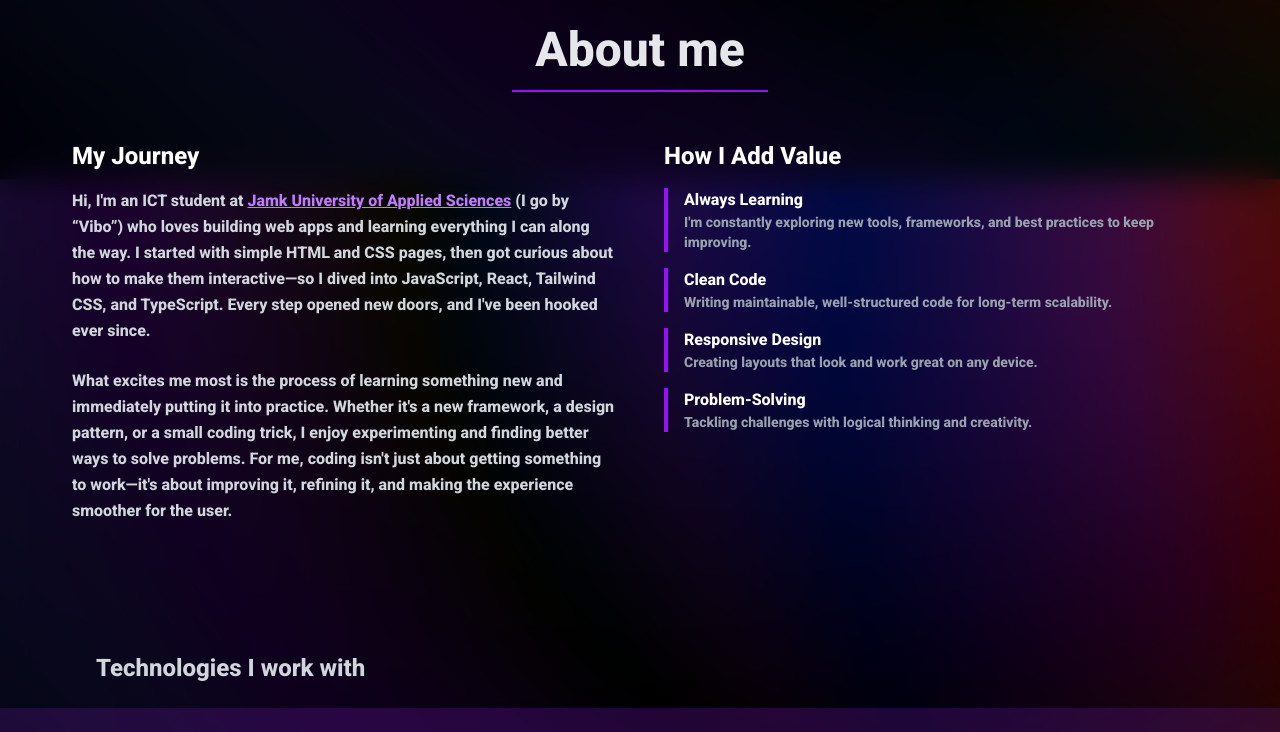
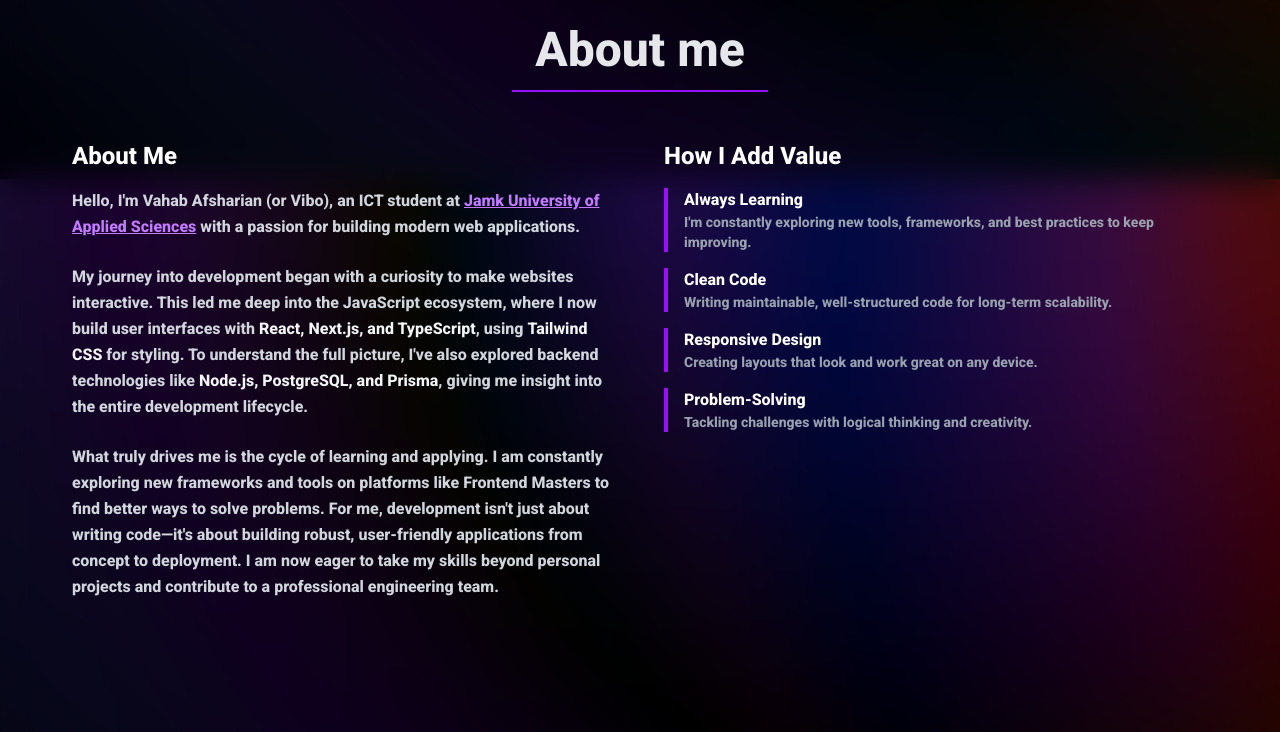
Before and after one commit to viboverse/my-personal-portfolio, a Next.js app: page / in a window 1280 px wide. Shown: the part 674-1406 px from the top of the page. Built offline with nearby package versions, Linux system fonts and the light colour scheme.

Commit message:
fix: update content and structure in AboutMe component

```diff
--- a/src/components/about-me.tsx
+++ b/src/components/about-me.tsx
@@ -14,10 +14,11 @@ export default function AboutMe() {
                   {/* Left Colomns */}
                   <div className="space-y-6">
                      <h2 className="mb-4 text-2xl font-medium text-white">
-                        My Journey
+                        About Me
                      </h2>
                      <p className="leading-relaxed font-light text-gray-300">
-                        Hi, I&apos;m an ICT student at{" "}
+                        Hello, I&apos;m Vahab Afsharian (or Vibo), an ICT
+                        student at{" "}
                         <a
                            href="https://www.jamk.fi/en"
                            target="_blank"
@@ -25,22 +26,37 @@ export default function AboutMe() {
                         >
                            Jamk University of Applied Sciences
                         </a>{" "}
-                        (I go by “Vibo”) who loves building web apps and
-                        learning everything I can along the way. I started with
-                        simple HTML and CSS pages, then got curious about how to
-                        make them interactive—so I dived into JavaScript, React,
-                        Tailwind CSS, and TypeScript. Every step opened new
-                        doors, and I&apos;ve been hooked ever since.
+                        with a passion for building modern web applications.
                      </p>
                      <p className="leading-relaxed font-light text-gray-300">
-                        What excites me most is the process of learning
-                        something new and immediately putting it into practice.
-                        Whether it&apos;s a new framework, a design pattern, or
-                        a small coding trick, I enjoy experimenting and finding
-                        better ways to solve problems. For me, coding isn&apos;t
-                        just about getting something to work—it&apos;s about
-                        improving it, refining it, and making the experience
-                        smoother for the user.
+                        My journey into development began with a curiosity to
+                        make websites interactive. This led me deep into the
+                        JavaScript ecosystem, where I now build user interfaces
+                        with{" "}
+                        <strong className="font-normal text-gray-100">
+                           React, Next.js, and TypeScript
+                        </strong>
+                        , using{" "}
+                        <strong className="font-normal text-gray-100">
+                           Tailwind CSS
+                        </strong>{" "}
+                        for styling. To understand the full picture, I&apos;ve
+                        also explored backend technologies like{" "}
+                        <strong className="font-normal text-gray-100">
+                           Node.js, PostgreSQL, and Prisma
+                        </strong>
+                        , giving me insight into the entire development
+                        lifecycle.
+                     </p>
+                     <p className="leading-relaxed font-light text-gray-300">
+                        What truly drives me is the cycle of learning and
+                        applying. I am constantly exploring new frameworks and
+                        tools on platforms like Frontend Masters to find better
+                        ways to solve problems. For me, development isn&apos;t
+                        just about writing code—it&apos;s about building robust,
+                        user-friendly applications from concept to deployment. I
+                        am now eager to take my skills beyond personal projects
+                        and contribute to a professional engineering team.
                      </p>
                   </div>
 
```
